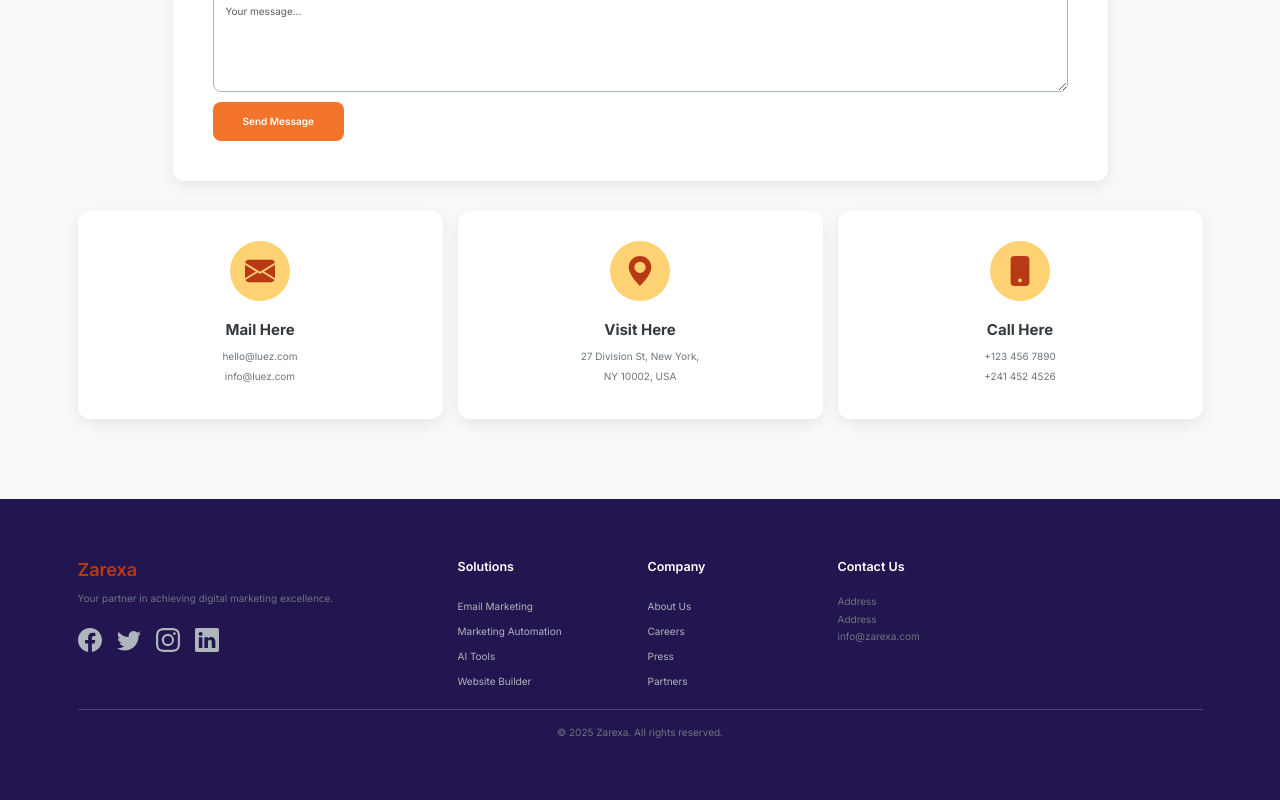
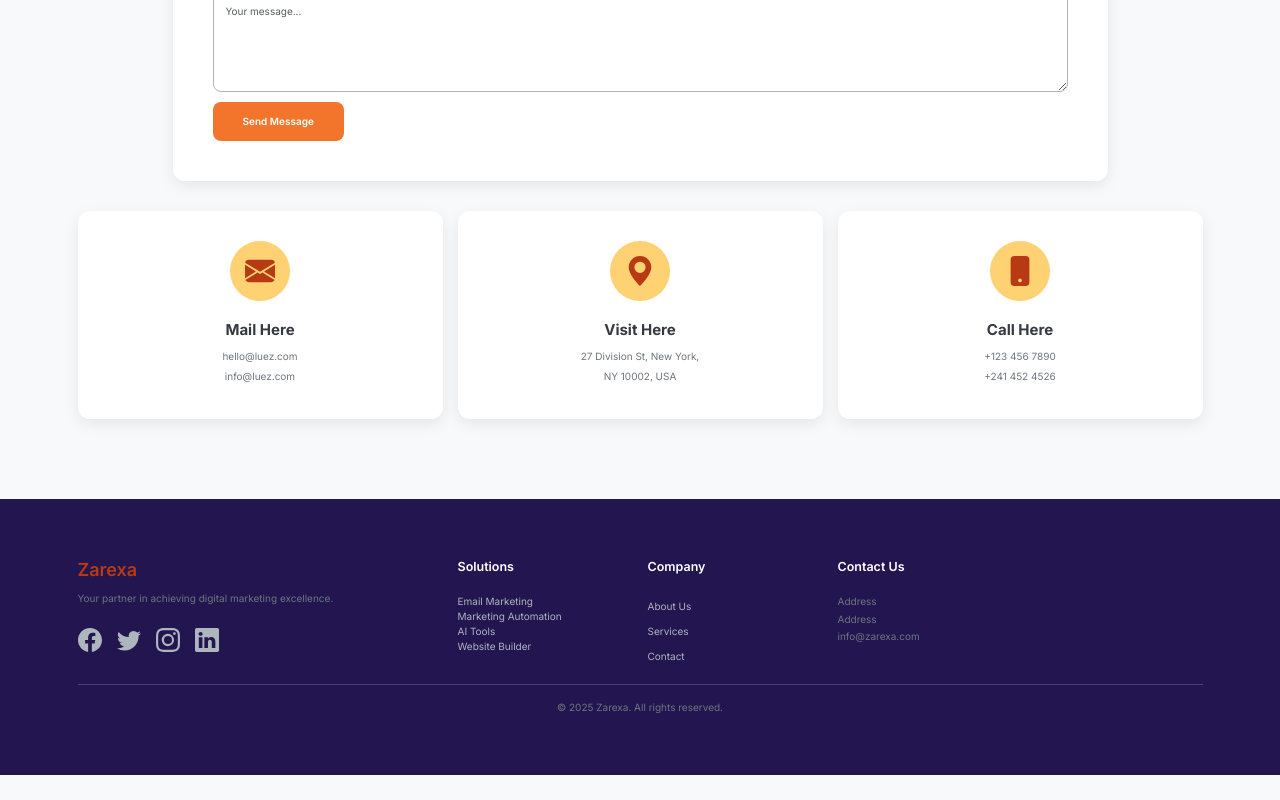
Before and after one commit to ridhamjeetkaur/digital_marketing, a React (Create React App) app: page / in a window 1280 px wide. Shown: the part 2559-3359 px from the top of the page. After the commit the page ends 3334 px from the top, so only its background shows below. Built offline with nearby package versions, Linux system fonts and the light colour scheme.

Commit message:
deplloyment no use errors

```diff
--- a/src/components/About.tsx
+++ b/src/components/About.tsx
@@ -1,4 +1,3 @@
-import { BsCheckCircleFill, BsGraphUpArrow, BsLightbulbFill } from "react-icons/bs";
 import { colors } from "./Color";
 import about from "../assets/images/about.png"
 // About Component
--- a/src/components/Contact.tsx
+++ b/src/components/Contact.tsx
@@ -1,5 +1,4 @@
 import { BsEnvelopeFill, BsGeoAltFill, BsPhoneFill } from "react-icons/bs";
-import { colors } from "./Color";
 import { useState } from "react";
 
 // Contact Component
--- a/src/components/Footer.tsx
+++ b/src/components/Footer.tsx
@@ -9,28 +9,27 @@ const Footer: React.FC = () => {
             <h5 className="navbar-brand-custom mb-3">Zarexa</h5>
             <p className="text-secondary">Your partner in achieving digital marketing excellence.</p>
             <div className="d-flex social-icons mt-4 justify-content-center justify-content-md-start">
-              <a href="#" className="social-icon">{BsFacebook({})}</a>
-              <a href="#" className="social-icon">{BsTwitter({})}</a>
-              <a href="#" className="social-icon">{BsInstagram({})}</a>
-              <a href="#" className="social-icon">{BsLinkedin({})}</a>
+              <a href="https://www.facebook.com/" className="social-icon">{BsFacebook({})}</a>
+              <a href="https://www.facebook.com/" className="social-icon">{BsTwitter({})}</a>
+              <a href="https://www.facebook.com/" className="social-icon">{BsInstagram({})}</a>
+              <a href="https://www.facebook.com/" className="social-icon">{BsLinkedin({})}</a>
             </div>
           </div>
           <div className="col-lg-2 col-md-6 mb-4 mb-lg-0">
             <h5>Solutions</h5>
             <ul className="nav flex-column">
-              <li className="nav-item"><a href="#" className="nav-link">Email Marketing</a></li>
-              <li className="nav-item"><a href="#" className="nav-link">Marketing Automation</a></li>
-              <li className="nav-item"><a href="#" className="nav-link">AI Tools</a></li>
-              <li className="nav-item"><a href="#" className="nav-link">Website Builder</a></li>
+              <li className="nav-item">Email Marketing</li>
+              <li className="nav-item">Marketing Automation</li>
+              <li className="nav-item">AI Tools</li>
+              <li className="nav-item">Website Builder</li>
             </ul>
           </div>
           <div className="col-lg-2 col-md-6 mb-4 mb-lg-0">
             <h5>Company</h5>
             <ul className="nav flex-column">
-              <li className="nav-item"><a href="#" className="nav-link">About Us</a></li>
-              <li className="nav-item"><a href="#" className="nav-link">Careers</a></li>
-              <li className="nav-item"><a href="#" className="nav-link">Press</a></li>
-              <li className="nav-item"><a href="#" className="nav-link">Partners</a></li>
+              <li className="nav-item"><a href="#about" className="nav-link">About Us</a></li>
+              <li className="nav-item"><a href="#services" className="nav-link">Services</a></li>
+              <li className="nav-item"><a href="#contact" className="nav-link">Contact</a></li>
             </ul>
           </div>
           <div className="col-lg-4 col-md-6">
```
